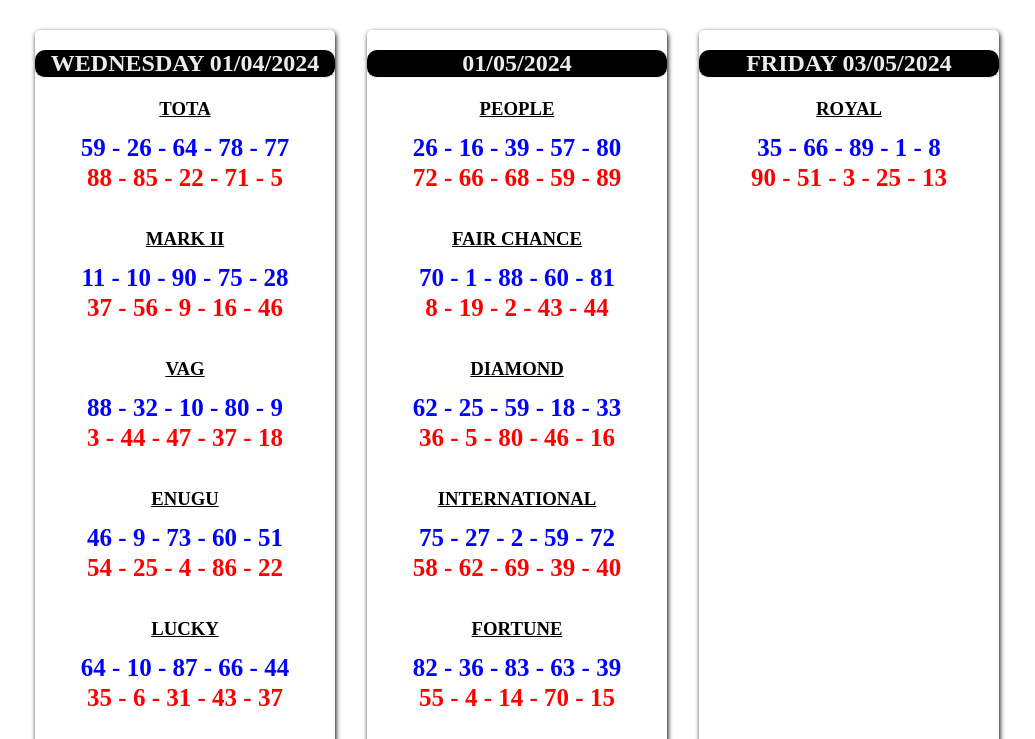
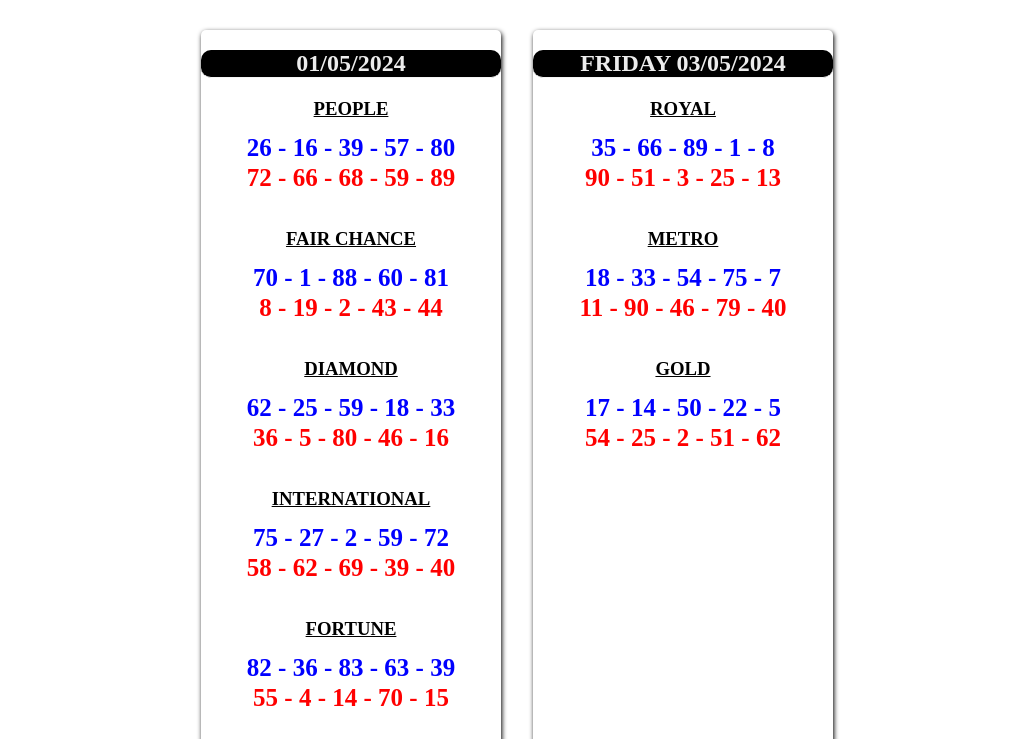
Before and after one commit to hologutiBiz/baba-ijebu, a plain HTML site: page GAMES/dailyResult.html in a window 1280 px wide. Shown: the part 61-800 px from the top of the page, without its empty margins (123-1158 px from the left). Drawn offline with Linux system fonts and the light colour scheme.

Commit message:
afternoon 3/5/24

```diff
--- a/GAMES/dailyResult.html
+++ b/GAMES/dailyResult.html
@@ -198,40 +198,6 @@
     </header>
     <div class="gameResults">
         <section aria-label="yesterday result">
-            <h2 class="date">wednesday 01/04/2024</h2>
-            <article>
-                <h3 class="game">Tota</h3>
-                <p class="winning">59 - 26 - 64 - 78 - 77</p>
-                <p class="machine">88 - 85 - 22 - 71 - 5</p>
-            </article>
-            <article>
-                <h3 class="game">mark ii</h3>
-                <p class="winning">11 - 10 - 90 - 75 - 28</p>
-                <p class="machine">37 - 56 - 9 - 16 - 46</p>
-            </article>
-            <article>
-                <h3 class="game">vag</h3>
-                <p class="winning">88 - 32 - 10 - 80 - 9</p>
-                <p class="machine">3 - 44 - 47 - 37 - 18</p>
-            </article>
-            <article>
-                <h3 class="game">Enugu</h3>
-                <p class="winning">46 - 9 - 73 - 60 - 51</p>
-                <p class="machine">54 - 25 - 4 - 86 - 22</p>
-            </article>
-            <article>
-                <h3 class="game">Lucky</h3>
-                <p class="winning">64 - 10 - 87 - 66 - 44</p>
-                <p class="machine">35 - 6 - 31 - 43 - 37</p>
-            </article>
-            <article>
-                <h3 class="game"></h3>
-                <p class="winning"></p>
-                <p class="machine"></p>
-            </article>
-        </section>
-
-        <section aria-label="today result">
             <h2 class="date">01/05/2024</h2>
             <article>
                 <h3 class="game">People</h3>
@@ -278,14 +244,14 @@
                 <p class="machine">90 - 51 - 3 - 25 - 13</p>
             </article>
             <article>
-                <h3 class="game"></h3>
-                <p class="winning"></p>
-                <p class="machine"></p>
+                <h3 class="game">Metro</h3>
+                <p class="winning">18 - 33 - 54 - 75 - 7</p>
+                <p class="machine">11 - 90 - 46 - 79 - 40</p>
             </article>
             <article>
-                <h3 class="game"></h3>
-                <p class="winning"></p>
-                <p class="machine"></p>
+                <h3 class="game">Gold</h3>
+                <p class="winning">17 - 14 - 50 - 22 - 5</p>
+                <p class="machine">54 - 25 - 2 - 51 - 62</p>
             </article>
             <article>
                 <h3 class="game"></h3>
```
Also changed, not shown: GAMES/4Metro.html (+22 -0 lines), GAMES/6Gold.html (+22 -1 lines).
